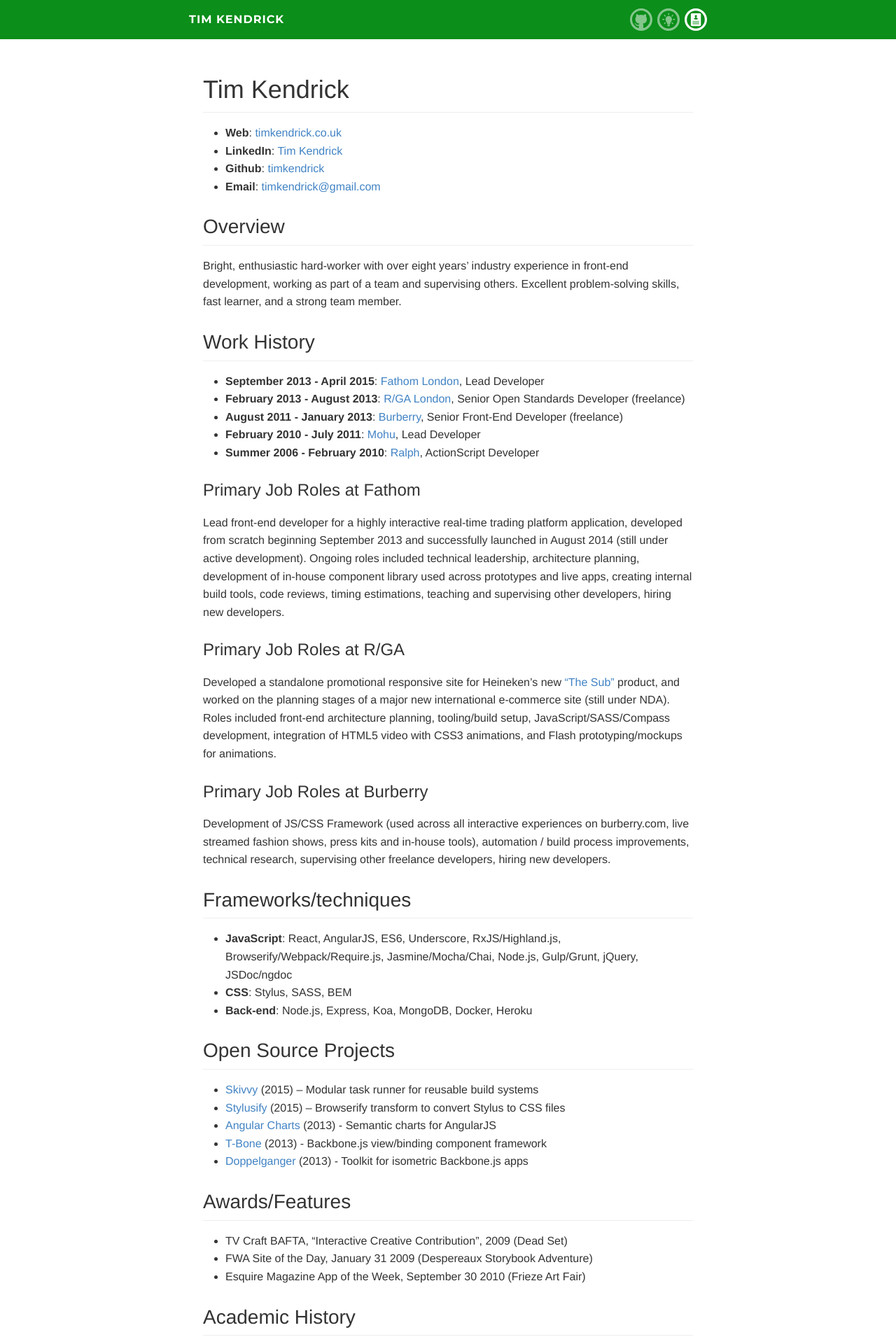
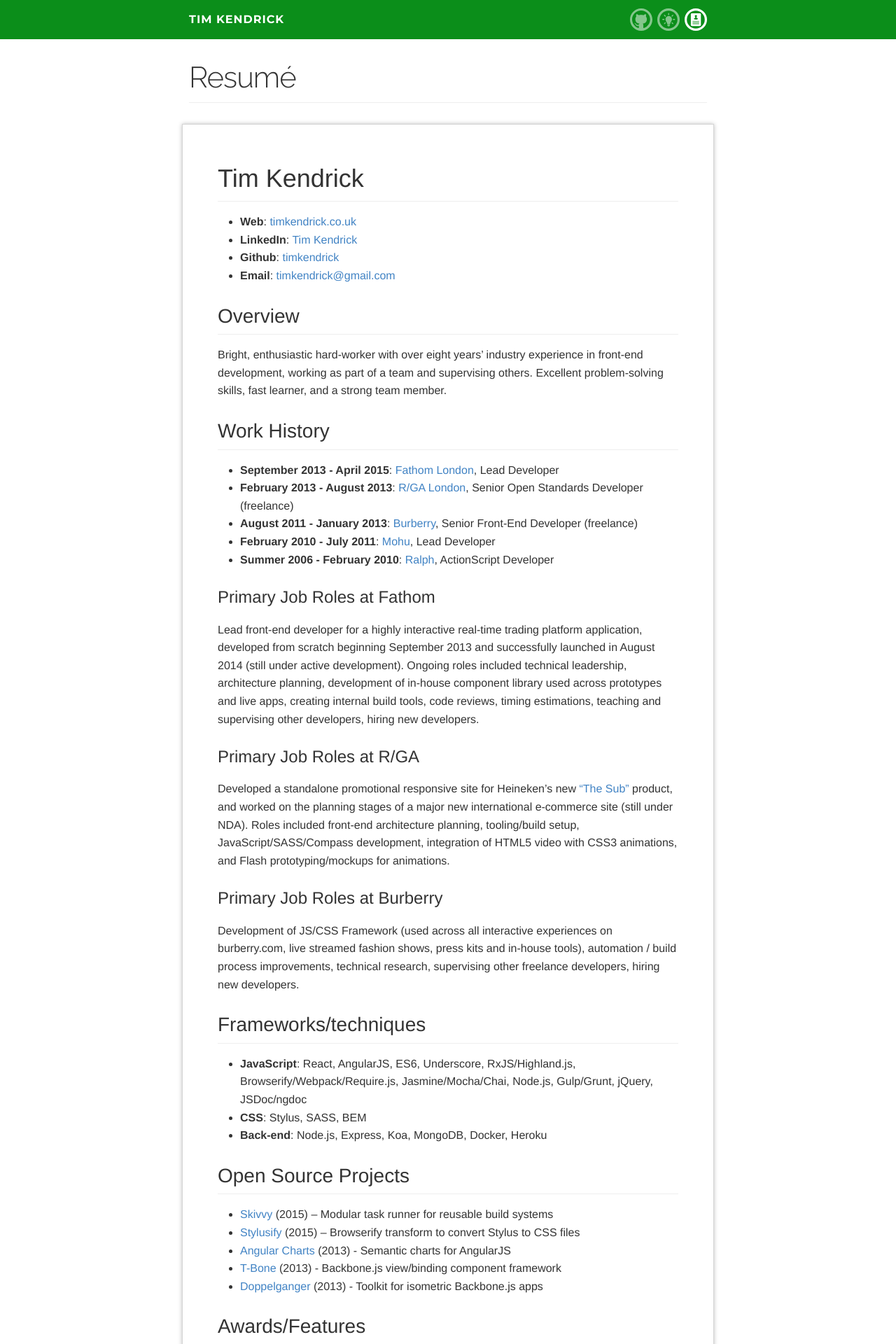
Before and after one commit to timkendrick/timkendrick.github.io, a Jekyll site: the page built from resume.html, in a window 1280 px wide. Shown: the top 1920 px of the page at 70% size. Built offline with Jekyll 4.4.1, drawn with Linux system fonts in a browser that asks for light colours.

Commit message:
Update resumé styles

```diff
--- a/_layouts/resume.html
+++ b/_layouts/resume.html
@@ -4,7 +4,10 @@
 {% include header.html %}
 <div class="container">
 	<div class="wrapper">
-		<article class="markdown-body">
+		<header class="resume-header">
+			<h1 class="resume-title">Resumé</h1>
+		</header>
+		<article class="resume-content markdown-body">
 {{ content }}
 		</article>
 	</div>
--- a/_sass/_resume.scss
+++ b/_sass/_resume.scss
@@ -1,9 +1,22 @@
-.markdown-body {
-	font-weight: normal;
+.resume-header {
+	@extend .page-header;
+	padding-bottom: 0.3em;
+	border-bottom: 1px solid #eee;
+}
+
+.resume-title {
+	@extend .page-title;
+}
+
+.resume-content {
+	padding: 55px 50px 50px;
+  	margin: 0 -10px;
 	min-width: 200px;
 	max-width: 770px;
-	margin: 0 auto;
-	padding: 20px;
+	font-weight: normal;
+	background-color: white;
+	border: 1px solid #d4d4d4;
+	box-shadow: 0 0 6px rgba(0, 0, 0, 0.25);
 
 	h1, h2, h3, h4, h5, h6 {
 		font-weight: 500;
```
